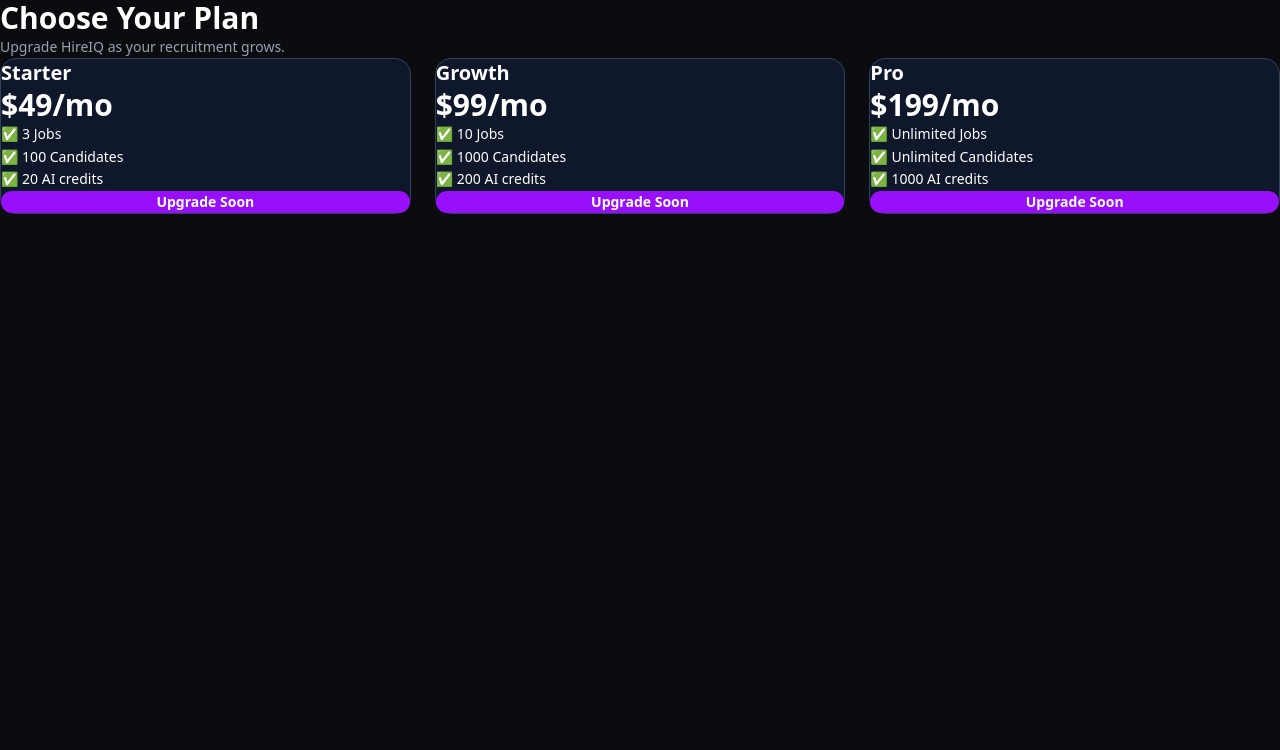
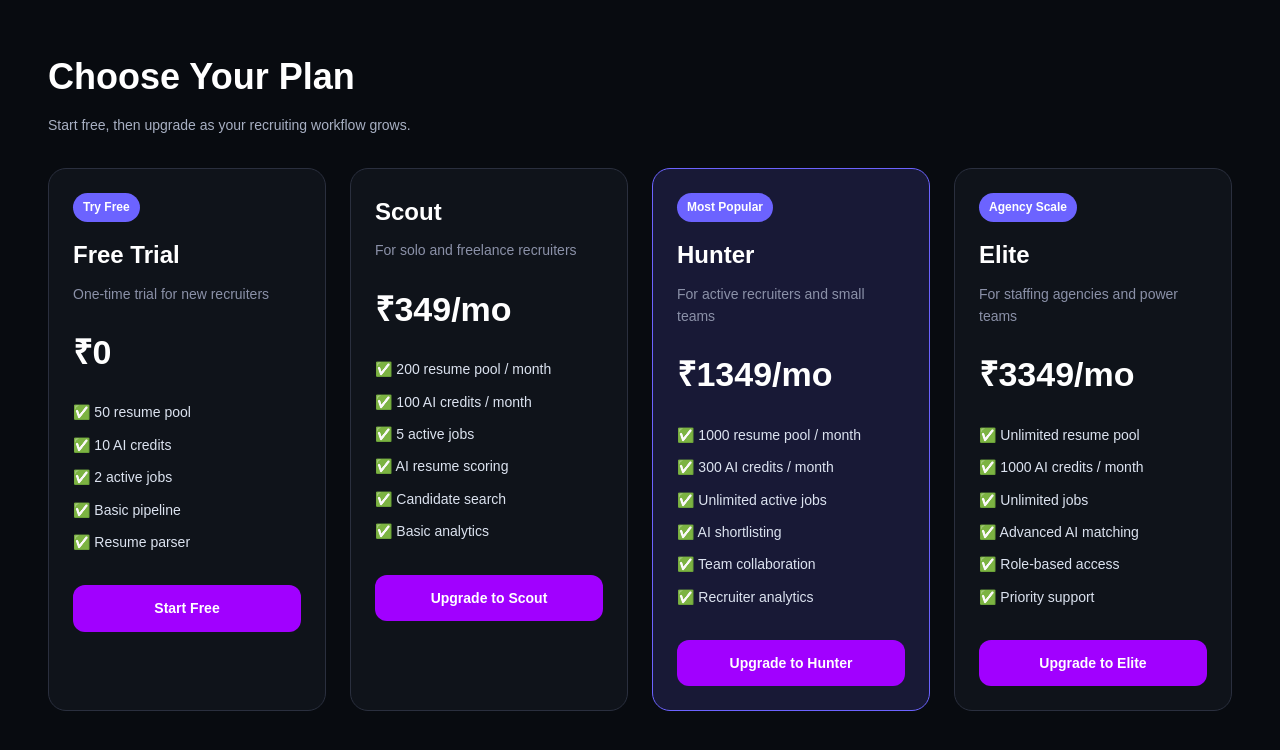
Before and after one commit to victorshaw9180-ops/HireIQ, a Next.js app: page /pricing in a window 1280 px wide. Shown: the top 750 px of the page. Built offline with nearby package versions, Linux system fonts and the light colour scheme.

Commit message:
Update TalentHawk pricing plans

```diff
--- a/app/pricing/page.tsx
+++ b/app/pricing/page.tsx
@@ -1,29 +1,173 @@
+"use client";
+
 const plans = [
-  { name: "Starter", price: "$49/mo", features: ["3 Jobs", "100 Candidates", "20 AI credits"] },
-  { name: "Growth", price: "$99/mo", features: ["10 Jobs", "1000 Candidates", "200 AI credits"] },
-  { name: "Pro", price: "$199/mo", features: ["Unlimited Jobs", "Unlimited Candidates", "1000 AI credits"] },
+  {
+    id: "free",
+    name: "Free Trial",
+    price: "₹0",
+    badge: "Try Free",
+    description: "One-time trial for new recruiters",
+    features: [
+      "50 resume pool",
+      "10 AI credits",
+      "2 active jobs",
+      "Basic pipeline",
+      "Resume parser",
+    ],
+  },
+  {
+    id: "starter",
+    name: "Scout",
+    price: "₹349/mo",
+    badge: "",
+    description: "For solo and freelance recruiters",
+    features: [
+      "200 resume pool / month",
+      "100 AI credits / month",
+      "5 active jobs",
+      "AI resume scoring",
+      "Candidate search",
+      "Basic analytics",
+    ],
+  },
+  {
+    id: "growth",
+    name: "Hunter",
+    price: "₹1349/mo",
+    badge: "Most Popular",
+    description: "For active recruiters and small teams",
+    features: [
+      "1000 resume pool / month",
+      "300 AI credits / month",
+      "Unlimited active jobs",
+      "AI shortlisting",
+      "Team collaboration",
+      "Recruiter analytics",
+    ],
+  },
+  {
+    id: "pro",
+    name: "Elite",
+    price: "₹3349/mo",
+    badge: "Agency Scale",
+    description: "For staffing agencies and power teams",
+    features: [
+      "Unlimited resume pool",
+      "1000 AI credits / month",
+      "Unlimited jobs",
+      "Advanced AI matching",
+      "Role-based access",
+      "Priority support",
+    ],
+  },
 ];
 
 export default function PricingPage() {
+  async function upgrade(plan: string) {
+    const res = await fetch("/api/upgrade-plan", {
+      method: "POST",
+      headers: {
+        "Content-Type": "application/json",
+      },
+      body: JSON.stringify({ plan }),
+    });
+
+    const data = await res.json();
+
+    if (!res.ok) {
+      alert(data.error || "Upgrade failed");
+      return;
+    }
+
+    alert(`Plan updated: ${data.plan}`);
+  }
+
   return (
-    <main className="p-8 text-white">
-      <h1 className="text-3xl font-bold mb-2">Choose Your Plan</h1>
-      <p className="text-gray-400 mb-8">Upgrade HireIQ as your recruitment grows.</p>
+    <main
+      style={{
+        minHeight: "100vh",
+        background: "#080b10",
+        color: "white",
+        padding: "48px",
+        fontFamily: "Arial, sans-serif",
+      }}
+    >
+      <h1 style={{ fontSize: 36, fontWeight: 800 }}>Choose Your Plan</h1>
+      <p style={{ color: "#A8B0C3", marginTop: 8, marginBottom: 32 }}>
+        Start free, then upgrade as your recruiting workflow grows.
+      </p>
 
-      <div className="grid md:grid-cols-3 gap-6">
+      <div
+        style={{
+          display: "grid",
+          gridTemplateColumns: "repeat(auto-fit, minmax(260px, 1fr))",
+          gap: 24,
+        }}
+      >
         {plans.map((plan) => (
-          <div key={plan.name} className="bg-slate-900 border border-slate-700 rounded-2xl p-6">
-            <h2 className="text-xl font-bold">{plan.name}</h2>
-            <p className="text-3xl font-bold my-4">{plan.price}</p>
+          <div
+            key={plan.id}
+            style={{
+              background:
+                plan.id === "growth" ? "rgba(108,99,255,0.16)" : "#0f131a",
+              border:
+                plan.id === "growth"
+                  ? "1px solid #6C63FF"
+                  : "1px solid #2A2F3E",
+              borderRadius: 18,
+              padding: 24,
+              position: "relative",
+            }}
+          >
+            {plan.badge && (
+              <div
+                style={{
+                  display: "inline-block",
+                  background: "#6C63FF",
+                  color: "white",
+                  padding: "5px 10px",
+                  borderRadius: 999,
+                  fontSize: 12,
+                  fontWeight: 700,
+                  marginBottom: 14,
+                }}
+              >
+                {plan.badge}
+              </div>
+            )}
 
-            <ul className="space-y-2 mb-6">
+            <h2 style={{ fontSize: 24, fontWeight: 800 }}>{plan.name}</h2>
+            <p style={{ color: "#8B91A8", marginTop: 8 }}>
+              {plan.description}
+            </p>
+
+            <p style={{ fontSize: 34, fontWeight: 800, marginTop: 20 }}>
+              {plan.price}
+            </p>
+
+            <ul style={{ marginTop: 22, paddingLeft: 0, listStyle: "none" }}>
               {plan.features.map((feature) => (
-                <li key={feature}>✅ {feature}</li>
+                <li key={feature} style={{ marginBottom: 10, color: "#DCE3F0" }}>
+                  ✅ {feature}
+                </li>
               ))}
             </ul>
 
-            <button className="w-full bg-purple-600 hover:bg-purple-700 rounded-xl py-3 font-semibold">
-              Upgrade Soon
+            <button
+              onClick={() => upgrade(plan.id)}
+              style={{
+                width: "100%",
+                marginTop: 22,
+                background: "#A100FF",
+                color: "white",
+                border: "none",
+                borderRadius: 12,
+                padding: "12px",
+                fontWeight: 800,
+                cursor: "pointer",
+              }}
+            >
+              {plan.id === "free" ? "Start Free" : `Upgrade to ${plan.name}`}
             </button>
           </div>
         ))}
```
